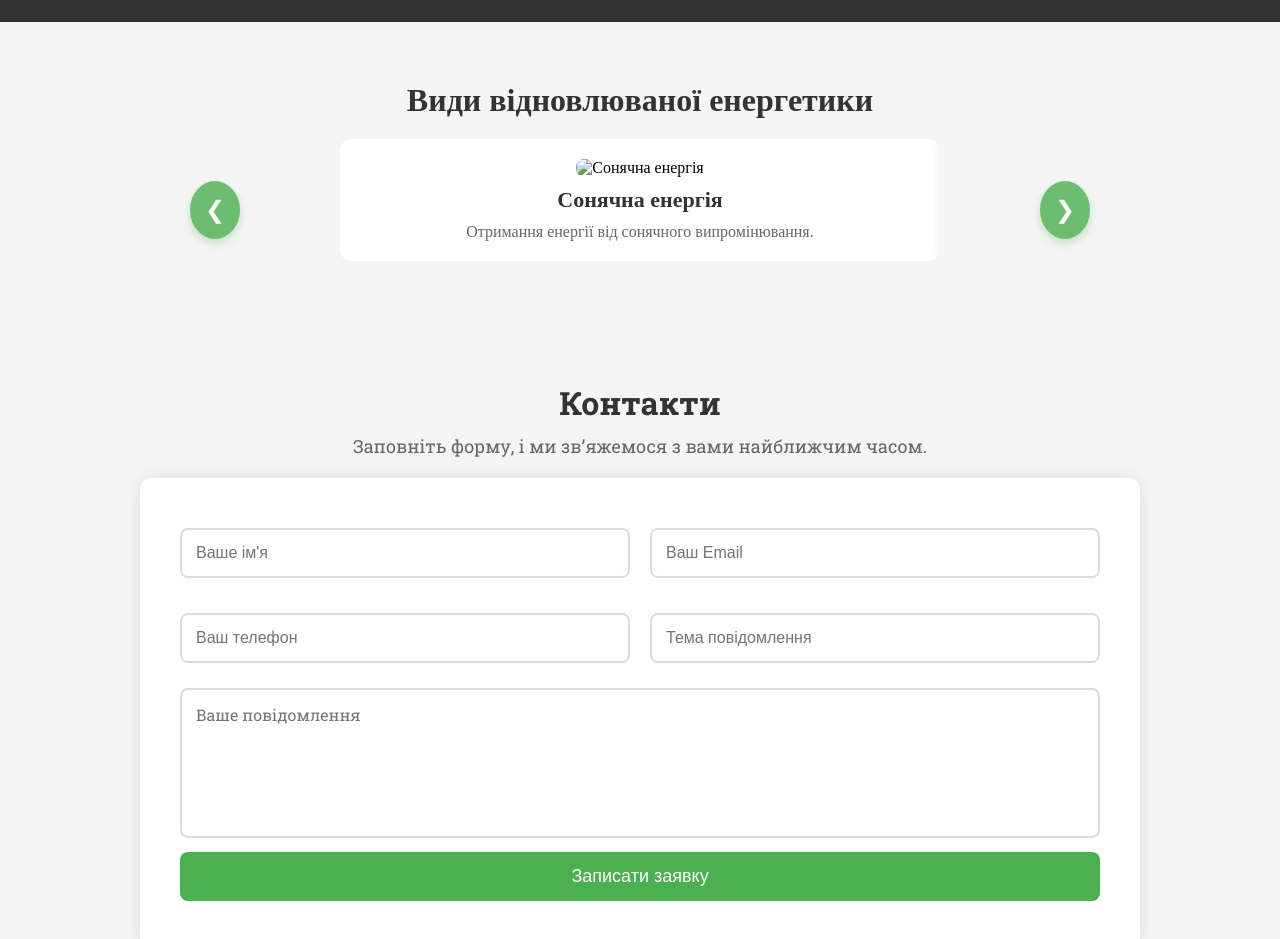
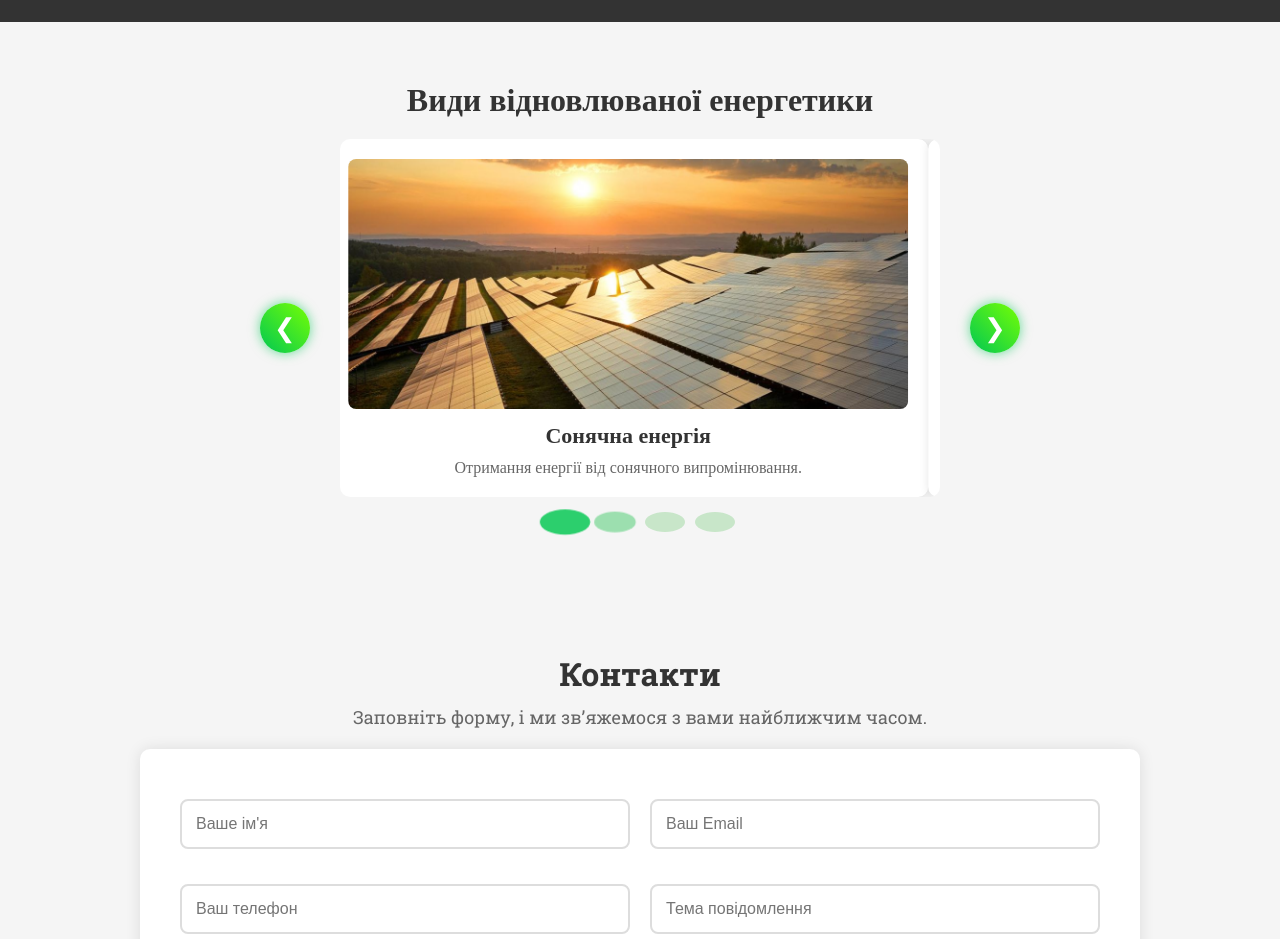
Before and after one commit to DaniilYevlanov/Blitz, a plain HTML site: page index.html in a window 1280 px wide. Shown: the part 2320-3259 px from the top of the page. Drawn offline with nearby package versions, Linux system fonts and the light colour scheme; a web font is replaced by a local one.

Commit message:
я старался
ура ура ура

```diff
--- a/css/style.css
+++ b/css/style.css
@@ -290,6 +290,7 @@ canvas {
     }
 }
 /*carusel*/
+
 .renewable-energy {
     background-color: #f5f5f5;
     padding: 60px 20px;
@@ -302,7 +303,7 @@ canvas {
     margin-bottom: 20px;
 }
 
-/* Обгортка для каруселі */
+/* Обгортка каруселі */
 .carousel-wrapper {
     display: flex;
     align-items: center;
@@ -342,10 +343,12 @@ canvas {
     object-fit: cover;
 }
 
+/* Текст */
 .carousel-item h3 {
     font-size: 22px;
     margin: 10px 0;
     color: #333;
+    font-weight: bold;
 }
 
 .carousel-item p {
@@ -353,33 +356,68 @@ canvas {
     color: #666;
 }
 
-/* Кнопки каруселі */
+/* Футуристичні кнопки каруселі */
 .prev, .next {
-    background-color: rgba(76, 175, 80, 0.8);
+    background: linear-gradient(45deg, #00c853, #76ff03);
     color: white;
     border: none;
-    padding: 15px;
+    padding: 18px;
     cursor: pointer;
-    font-size: 24px;
+    font-size: 26px;
     position: absolute;
     top: 50%;
     transform: translateY(-50%);
     border-radius: 50%;
     transition: all 0.3s ease-in-out;
-    box-shadow: 0 4px 8px rgba(76, 175, 80, 0.3);
+    box-shadow: 0 0 12px rgba(0, 200, 83, 0.6);
+    display: flex;
+    align-items: center;
+    justify-content: center;
+    width: 50px;
+    height: 50px;
 }
 
+/* Ефект світіння при наведенні */
 .prev:hover, .next:hover {
-    background-color: rgba(76, 175, 80, 1);
-    box-shadow: 0 6px 12px rgba(76, 175, 80, 0.5);
+    background: linear-gradient(45deg, #00e676, #b2ff59);
+    box-shadow: 0 0 20px rgba(0, 200, 83, 0.9);
+    transform: translateY(-50%) scale(1.1);
 }
 
+/* Анімація натискання */
+.prev:active, .next:active {
+    transform: translateY(-50%) scale(0.9);
+}
+
+/* Розташування кнопок */
 .prev {
-    left: -50px;
+    left: 20px;
 }
 
 .next {
-    right: -50px;
+    right: 20px;
+}
+
+.carousel-indicators {
+    display: flex;
+    justify-content: center;
+    margin-top: 15px;
+}
+
+.carousel-indicators button {
+    width: 12px;
+    height: 12px;
+    margin: 0 5px;
+    border-radius: 50%;
+    border: none;
+    background: #c8e6c9;
+    cursor: pointer;
+    transition: background 0.3s ease, transform 0.2s ease-in-out;
+}
+
+.carousel-indicators button.active {
+    background: #00c853;
+    transform: scale(1.3);
 }
 
 /* Адаптивність */
@@ -389,10 +427,13 @@ canvas {
     }
 
     .prev, .next {
-        font-size: 20px;
-        padding: 10px;
+        font-size: 22px;
+        padding: 14px;
+        width: 45px;
+        height: 45px;
     }
 }
+
 /*question*/
 .contact {
     font-family: "Roboto Slab", serif;
--- a/index.html
+++ b/index.html
@@ -126,22 +126,22 @@
             <div class="carousel-container">
                 <div class="carousel-track">
                     <div class="carousel-item">
-                        <img src="solar.jpg" alt="Сонячна енергія">
+                        <img src="/images/Solar.jpg" alt="Сонячна енергія">
                         <h3>Сонячна енергія</h3>
                         <p>Отримання енергії від сонячного випромінювання.</p>
                     </div>
                     <div class="carousel-item">
-                        <img src="wind.jpg" alt="Вітрова енергія">
+                        <img src="/images/wind.jpg" alt="Вітрова енергія">
                         <h3>Вітрова енергія</h3>
                         <p>Перетворення кінетичної енергії вітру в електрику.</p>
                     </div>
                     <div class="carousel-item">
-                        <img src="hydro.jpg" alt="Гідроенергія">
+                        <img src="/images/hydro.jpg" alt="Гідроенергія">
                         <h3>Гідроенергія</h3>
                         <p>Використання енергії води для генерації електрики.</p>
                     </div>
                     <div class="carousel-item">
-                        <img src="geo.jpg" alt="Геотермальна енергія">
+                        <img src="/images/geo.jpg" alt="Геотермальна енергія">
                         <h3>Геотермальна енергія</h3>
                         <p>Енергія з тепла земних надр.</p>
                     </div>
@@ -149,6 +149,7 @@
             </div>
             <button class="next">&#10095;</button>
         </div>
+        <div class="carousel-indicators"></div>
     </section>
     <section class="contact">
         <h2>Контакти</h2>
--- a/js/carusel.js
+++ b/js/carusel.js
@@ -17,11 +17,12 @@ document.addEventListener("DOMContentLoaded", function () {
         });
         indicatorsContainer.appendChild(button);
     }
+
     const indicators = document.querySelectorAll(".carousel-indicators button");
 
     function updateCarousel() {
         const offset = -index * 100;
-        track.style.transform = translateX`(${offset}%)`;
+        track.style.transform = `translateX(${offset}%)`;
 
         // Оновлення індикаторів
         indicators.forEach((btn, i) => {
```
